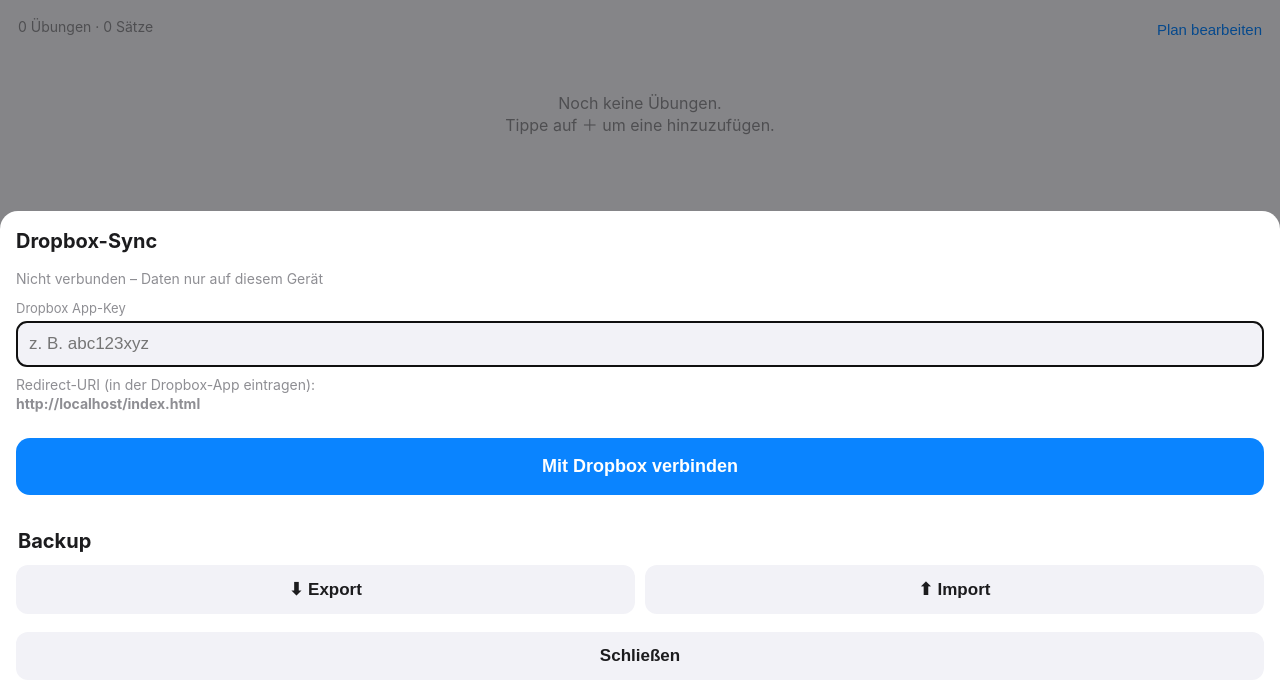
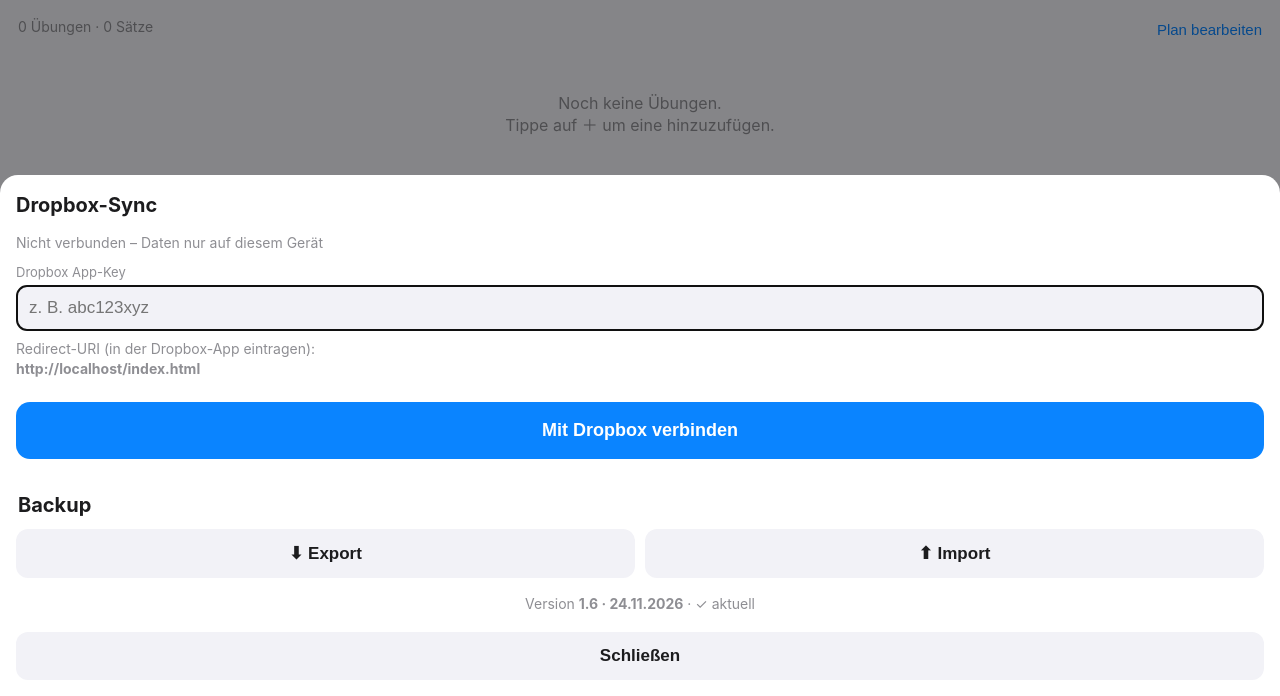
Before and after one commit to Dan1994M/Gym-Training-App, a plain HTML site: page index.html in a window 1280 px wide. Both pictures are taken after a click on the button "☁️". Shown: the part 104-800 px from the top of the page. Drawn offline with Linux system fonts and the light colour scheme.

Commit message:
Versionsanzeige mit Update-Prüfung im Sync-Menü
Co-Authored-By: Claude Opus 5.5 <noreply@anthropic.com>
Claude-Session: https://claude.ai/code/session_01VFFiEaFuUXQJgHYrinQGuV

```diff
--- a/index.html
+++ b/index.html
@@ -194,6 +194,7 @@ h3{font-size:20px;margin:18px 2px 10px}
 <button class="sec" id="syD" style="width:100%;border:0;border-radius:12px;padding:14px;font-size:16px;color:var(--dn)">Verbindung trennen</button></div>
 <h3>Backup</h3><div class="btns" style="margin-top:0"><button class="sec" id="exB">⬇︎ Export</button><button class="sec" id="imB">⬆︎ Import</button></div>
 <input type="file" id="imF" accept="application/json,.json" hidden>
+<div class="cs" style="margin-top:16px" id="verI"></div>
 <div class="btns"><button class="sec" id="syX">Schließen</button></div></div></dialog>
 
 <dialog id="dWu"><div class="sh"><h2>Warm-up?</h2><div class="cs" style="text-align:left;margin-bottom:14px" id="wuT"></div>
@@ -235,6 +236,8 @@ h3{font-size:20px;margin:18px 2px 10px}
 </div></dialog>
 
 <script>
+// Bei jeder Änderung hochzählen
+const VER='1.6 · 24.11.2026';
 const K='trainingsplaene_v1',$=id=>document.getElementById(id);
 let D;try{D=JSON.parse(localStorage.getItem(K))}catch(e){}
 // Datenstruktur absichern (beim Start, nach Sync und nach Import)
@@ -692,7 +695,11 @@ async function dbxSync(){if(!S.rt){stat('Nicht verbunden – Daten nur auf diese
     S.last=Date.now();sSave();stat('Synchronisiert '+hm(S.last)+' Uhr','ok')}
   catch(e){stat(e.message==='nc'?'Verbindung abgelaufen – bitte neu verbinden':!navigator.onLine?'Offline – wird automatisch nachgeholt':'Fehler: '+e.message,'err')}
   busy=false;if(again){again=false;dbxSync()}}
-function openSy(){$('syK').value=S.key||'';$('syU').textContent=RURI;$('syOff').hidden=!!S.rt;$('syOn').hidden=!S.rt;$('dSy').showModal()}
+// Version anzeigen und mit der veröffentlichten Version vergleichen
+async function verCheck(){const el=$('verI');el.innerHTML='Version <b>'+esc(VER)+'</b>';
+  try{const t=await (await fetch(location.pathname+'?v='+Date.now(),{cache:'no-store'})).text(),m=t.match(/const VER='([^']+)'/);
+    if(m)el.innerHTML+=m[1]===VER?' · ✓ aktuell':' · <span style="color:#ff9f0a">neue Version '+esc(m[1])+' verfügbar – App schließen und neu öffnen</span>'}catch(e){}}
+function openSy(){verCheck();$('syK').value=S.key||'';$('syU').textContent=RURI;$('syOff').hidden=!!S.rt;$('syOn').hidden=!S.rt;$('dSy').showModal()}
 $('gear').onclick=openSy;$('syX').onclick=()=>$('dSy').close();$('syC').onclick=dbxConnect;
 $('syN').onclick=dbxSync;
 $('syD').onclick=()=>{if(!confirm('Dropbox-Verbindung trennen? Lokale Daten bleiben erhalten.'))return;S={key:S.key};sSave();stat('Nicht verbunden – Daten nur auf diesem Gerät','off');openSy()};
```
